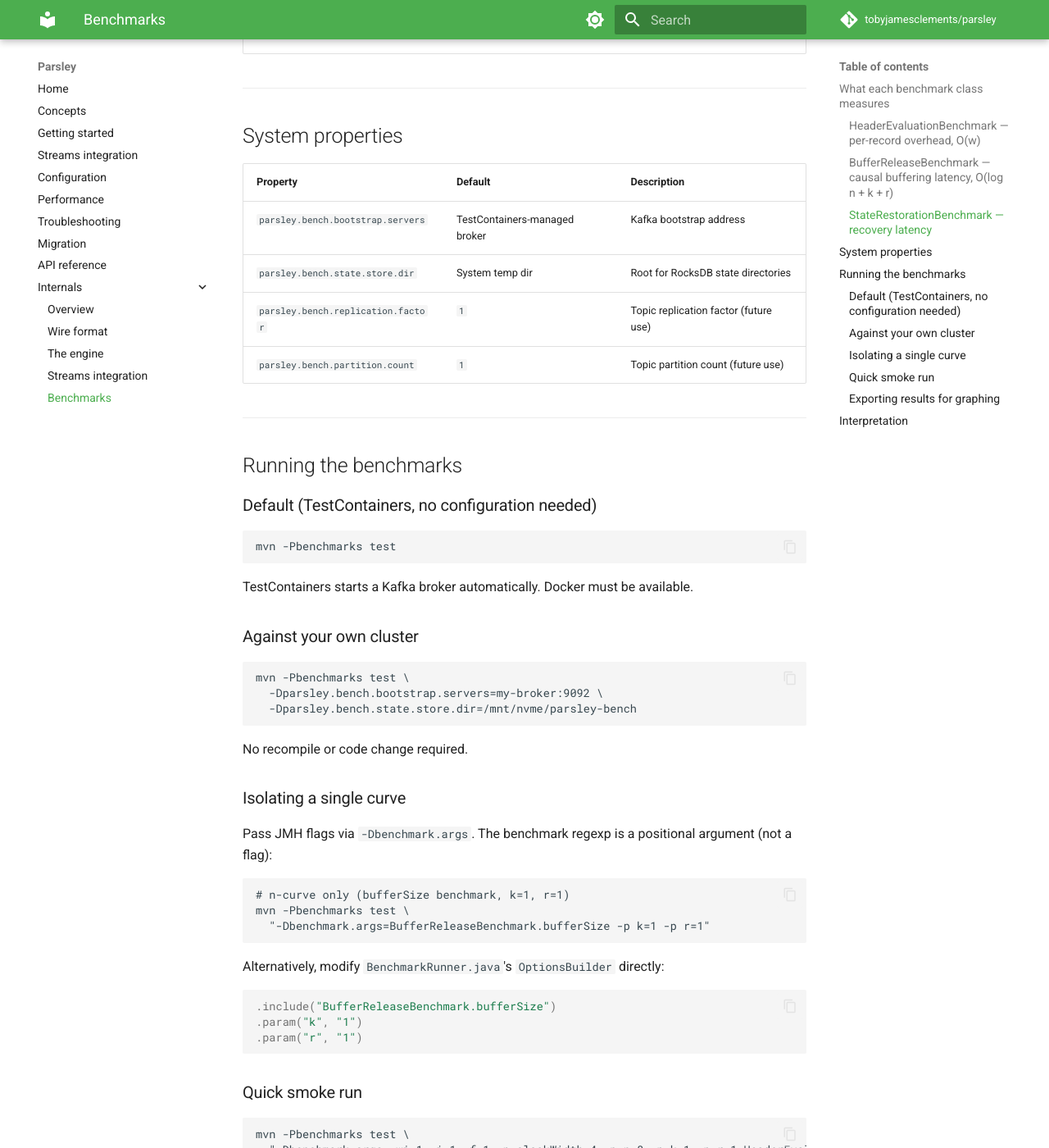
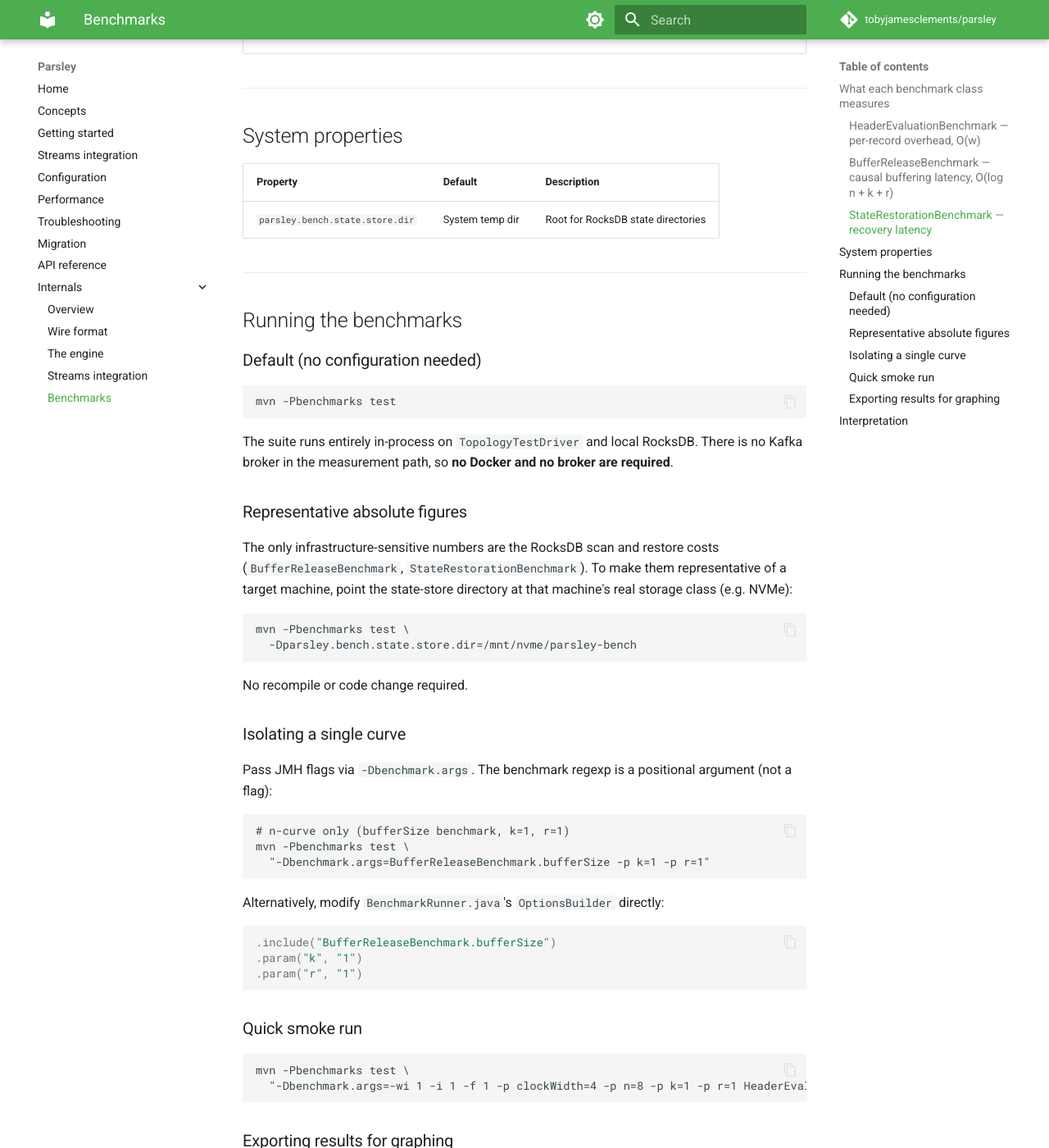
Before and after one commit to tobyjamesclements/parsley, an MkDocs documentation site: the page built from docs/internals/benchmarks.md, in a window 1280 px wide and 1400 px high, scrolled down 1575 px. Shown: the whole window at 82% size. Built offline with MkDocs 1.6.1 and Material for MkDocs 9.7.7, drawn with Linux system fonts in a browser that asks for light colours; comment, search, counter and statistics services are not loaded; the version menu is left out; some of the changed text lies outside the part shown.

Commit message:
Remove false "benchmark against your own cluster" claim and dead broker scaffolding
The JMH benchmark suite runs entirely in-process on TopologyTestDriver +
local RocksDB; no benchmark ever connects to a broker. Yet BenchmarkInfra
carried a KafkaContainer plus bootstrap.servers/replication.factor/
partition.count knobs that nothing read, and the docs told clients to point
the suite at their own Kafka cluster via -Dparsley.bench.bootstrap.servers —
a property that changed a field no benchmark consumed, so measurements were
unaffected. Two of the three benchmarks have no broker component at all.

Remove the dead machinery from BenchmarkInfra, BenchmarkRunner, and the
benchmarks pom profile, and rewrite docs/internals/benchmarks.md and
docs/performance.md to describe the suite as it is: in-process complexity
curves needing no Docker or broker, with parsley.bench.state.store.dir (the
RocksDB path) as the only infrastructure knob that affects absolute figures.

Co-Authored-By: Claude Opus 4.8 <noreply@anthropic.com>
Claude-Session: https://claude.ai/code/session_01Nc6BvKqZMyU4emUvdJJvfT

````diff
--- a/docs/internals/benchmarks.md
+++ b/docs/internals/benchmarks.md
@@ -58,28 +58,29 @@ reassignment:
 
 | Property | Default | Description |
 |---|---|---|
-| `parsley.bench.bootstrap.servers` | TestContainers-managed broker | Kafka bootstrap address |
 | `parsley.bench.state.store.dir` | System temp dir | Root for RocksDB state directories |
-| `parsley.bench.replication.factor` | `1` | Topic replication factor (future use) |
-| `parsley.bench.partition.count` | `1` | Topic partition count (future use) |
 
 ---
 
 ## Running the benchmarks
 
-### Default (TestContainers, no configuration needed)
+### Default (no configuration needed)
 
 ```
 mvn -Pbenchmarks test
 ```
 
-TestContainers starts a Kafka broker automatically. Docker must be available.
+The suite runs entirely in-process on `TopologyTestDriver` and local RocksDB. There is no Kafka
+broker in the measurement path, so **no Docker and no broker are required**.
 
-### Against your own cluster
+### Representative absolute figures
+
+The only infrastructure-sensitive numbers are the RocksDB scan and restore costs
+(`BufferReleaseBenchmark`, `StateRestorationBenchmark`). To make them representative of a target
+machine, point the state-store directory at that machine's real storage class (e.g. NVMe):
 
 ```
 mvn -Pbenchmarks test \
-  -Dparsley.bench.bootstrap.servers=my-broker:9092 \
   -Dparsley.bench.state.store.dir=/mnt/nvme/parsley-bench
 ```
 
@@ -134,5 +135,5 @@ parameter confirms (or refutes) the theoretical complexity claim.
 **Absolute latency figures are infrastructure-specific.** The numbers produced by this suite
 reflect your hardware, storage class, and JVM GC configuration; they are not directly comparable
 to numbers generated on different infrastructure. To produce figures meaningful for a
-capacity-planning decision, run this suite in your own environment against your own Kafka cluster
-and storage.
+capacity-planning decision, run this suite on your target hardware with
+`parsley.bench.state.store.dir` pointed at its real storage class.
````
Also changed, not shown: docs/performance.md (+4 -3 lines), pom.xml (+2 -5 lines), 2 other files.
